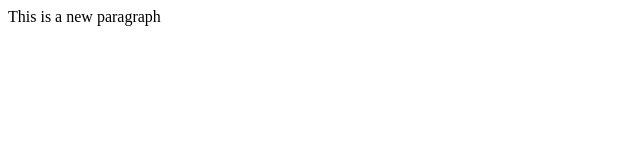
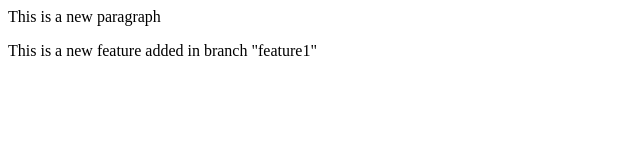
Before and after one commit to deepesh3537-droid/SecondRepo, a plain HTML site: page index.html in a window 1280 px wide. Shown: the whole page, without its empty margins (0-640 px from the left). Drawn offline with Linux system fonts and the light colour scheme.

Commit message:
Add New Feature

```diff
--- a/index.html
+++ b/index.html
@@ -1 +1,2 @@
 <p>This is a new paragraph</p>
+<p> This is a new feature added in branch "feature1" </p>
```
